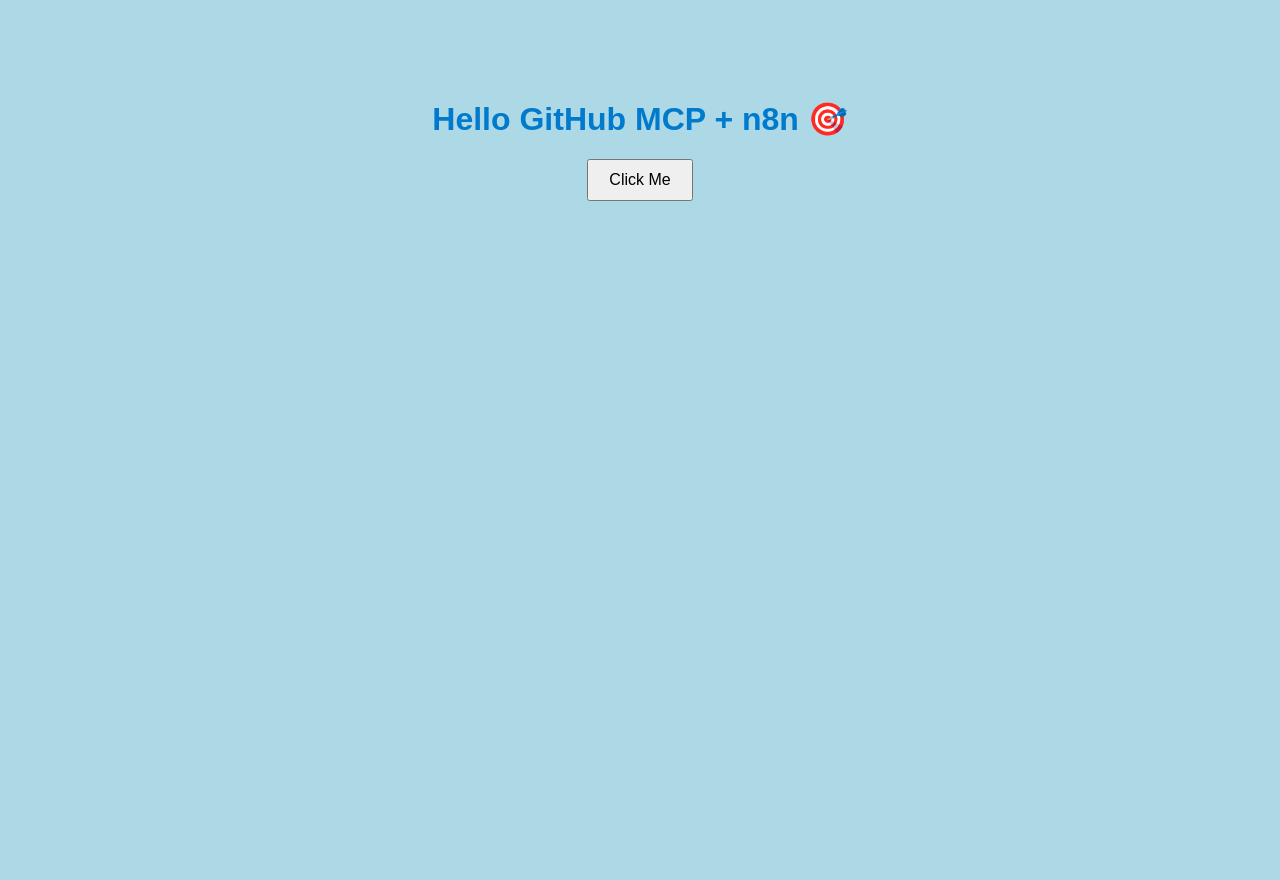
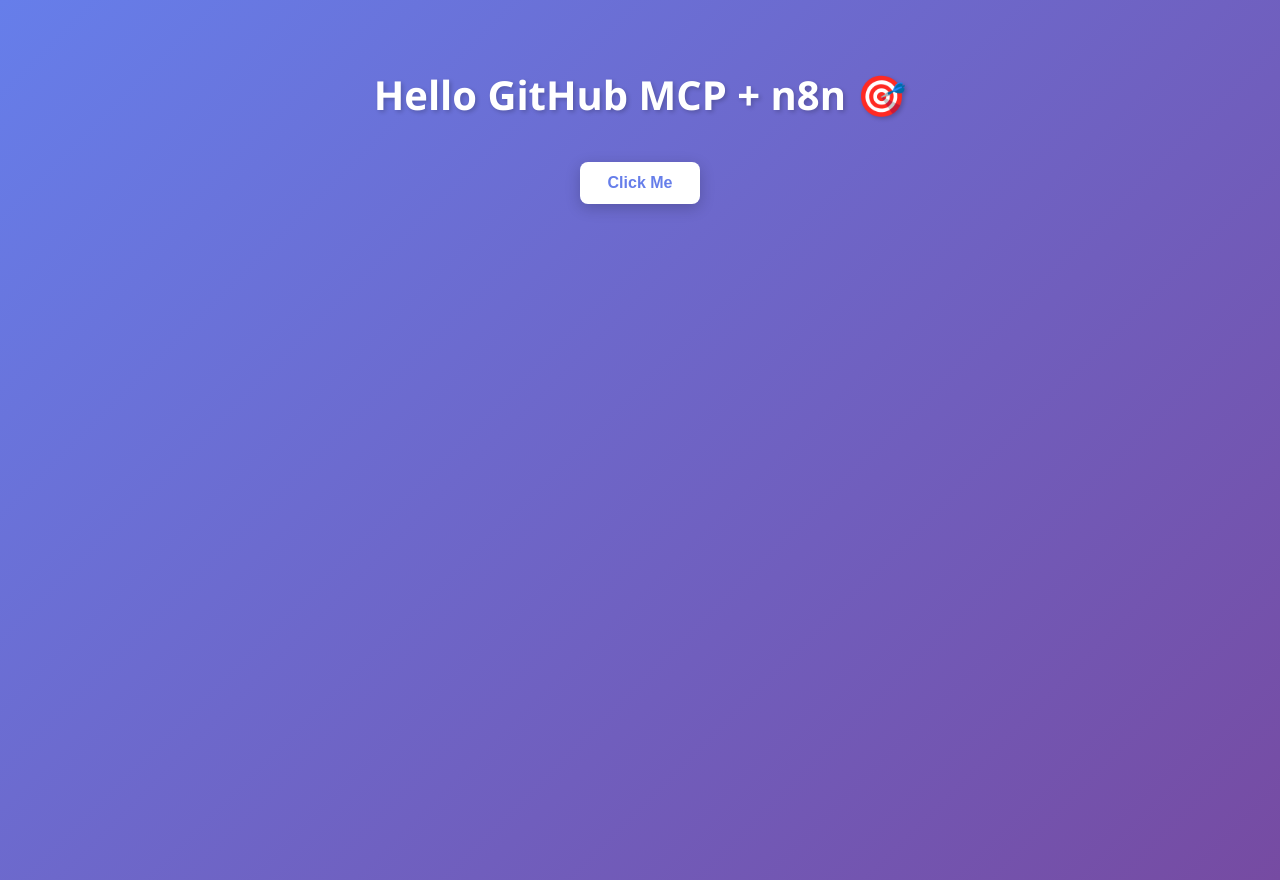
Before and after one commit to Palakganwani/mcp-n8n-practice, a plain HTML site: page index.html in a window 1280 px wide. Before the commit the page ends 800 px from the top, so only its background shows below. Drawn offline with Linux system fonts and the light colour scheme.

Commit message:
Improved UI layout

```diff
--- a/style.css
+++ b/style.css
@@ -1,16 +1,35 @@
 body {
-    font-family: Arial, sans-serif;
+    font-family: 'Segoe UI', Tahoma, Geneva, Verdana, sans-serif;
     text-align: center;
-    margin-top: 100px;
-  background-color: lightblue;
+    margin: 0;
+    padding: 40px 20px;
+    background: linear-gradient(135deg, #667eea 0%, #764ba2 100%);
+    min-height: 100vh;
 }
 
+h1 {
+    color: white;
+    font-size: 2.5em;
+    margin-bottom: 30px;
+    text-shadow: 2px 2px 4px rgba(0, 0, 0, 0.2);
+}
 
-h1 {
-    color: #007acc;
+button {
+    padding: 12px 28px;
+    font-size: 16px;
+    font-weight: 600;
+    cursor: pointer;
+    background-color: #ffffff;
+    color: #667eea;
+    border: none;
+    border-radius: 8px;
+    box-shadow: 0 4px 15px rgba(0, 0, 0, 0.2);
+    transition: all 0.3s ease;
+    margin: 10px;
 }
-button {
-    padding: 10px 20px;
-    font-size: 16px;
-    cursor: pointer;
+
+button:hover {
+    transform: translateY(-2px);
+    box-shadow: 0 6px 20px rgba(0, 0, 0, 0.3);
+    background-color: #f0f0f0;
 }
```
